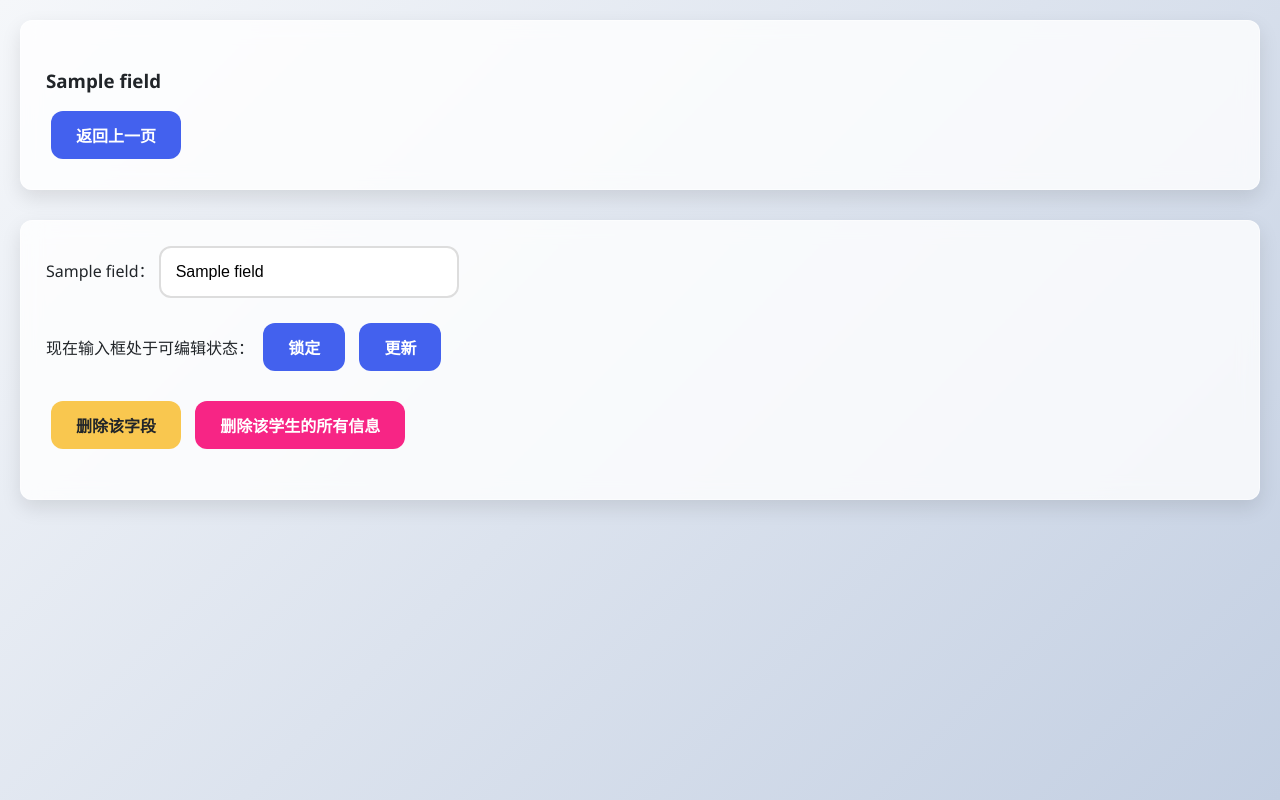
After one commit to DUT-AIIC2502/Class-Website-of-DUT, a Flask app: template templates/student_info.html in a window 1280 px wide. The commit adds this page. Run offline with Flask 3, Linux system fonts and the light colour scheme; the template is opened without the code that fills it: most values are stand-ins (such as "Sample title", 1, 10 or a date in 2020).

Commit message:
1. 优化了代码逻辑，将重复代码提前或构成函数。 2. 修改了部分变量的命名。
一、“信息管理”页面相关更新
1. 通过用超链接包裹按钮，实现了“信息管理”页面到任意学生的详细信息页面的跳转。
2. 更改了复选框的默认选中逻辑，并且将“姓名”和“学号”选项锁死。

二、“学生详细信息”页面相关更新
1. 完成了“学生详细信息”页面。
2. 完成了“学生详细信息”视图函数，使之具有以下功能：
（1）查询该学生的详细信息，并以表单输入框的形式呈现。
（2）默认为“只读”状态，防止意外修改。并在不同情况下分别设置了button，以解锁/锁定。
（3）解锁后，可直接修改学生信息，并通过点击“更新”button以提交更新。
（4）点击“返回上一页”button，返回“信息管理”页面。

三、README.md文件的更新
1. 添加了较为详尽的数据结构说明。

```diff
--- a/app.py
+++ b/app.py
@@ -6,16 +6,16 @@ from translate import Translator
 app = Flask(__name__)
 
 
-"""描述数据库的类"""
 class MyDB:
+    """描述数据库的类"""
     host = 'localhost'
     user = 'root'
     pw = '12345qazxc'
     database = 'AIIC_student_info'
 
 
-"""将中文翻译为特定格式的英文，用于将字段的中文名转化为字段"""
 def translate(chinese_str):
+    """将中文翻译为特定格式的英文，用于将字段的中文名转化为字段"""
     translator = Translator(from_lang='Chinese', to_lang='English')
     translation_1 = translator.translate(chinese_str)
 
@@ -30,8 +30,8 @@ def translate(chinese_str):
     return translation_3
 
 
-"""将任意维数的元组转化为列表"""
 def tuple_to_list(target_tuple):
+    """将任意维数的元组转化为列表"""
     result_list = []
     for item in target_tuple:
         if isinstance(item, tuple):
@@ -41,8 +41,8 @@ def tuple_to_list(target_tuple):
     return result_list
 
 
-"""用于标记需要默认选中的复选框或下拉列表"""
 def mark_default(list_to_mark, mark_fields, type):
+    """用于标记需要默认选中的复选框或下拉列表"""
     type_str = ''
     if type == 'checkbox':
         type_str = 'checked'
@@ -61,16 +61,15 @@ def mark_default(list_to_mark, mark_fields, type):
     return result
 
 
-
-"""跳转至需要的页面"""
 @app.route('/', methods=['GET'])
 def get_redirect():
+    """跳转至需要的页面"""
     return redirect(url_for('info_management'), code=302, Response=None)
 
 
-"""学生信息查询界面"""
 @app.route('/info_management', methods=['GET', 'POST'])
 def info_management():
+    """学生信息查询界面"""
     # 用来执行的mysql语句
     sql_str = ''
 
@@ -84,10 +83,11 @@ def info_management():
     # 使用cursor()方法创建一个游标对象cursor
     cursor = db.cursor()
 
+    # 获取student_info_aiic2502的所有字段及中文名
+    cursor.execute('select * from student_info_AIIC2502_field')
+    result_field_tup = cursor.fetchall()
+
     if request.method == 'GET':
-        # 获取表格student_info_aiic2502的所有字段，用以渲染网页
-        cursor.execute('select * from student_info_AIIC2502_field')
-        result_field_tup = cursor.fetchall()
 
         # 需要被标记为默认选中的字段
         checkboxs_to_mark = ('name', 'student_id')
@@ -107,12 +107,10 @@ def info_management():
         form_get = request.form.to_dict()
         # 获取表单中选中的所有字段名
         fields = request.form.getlist('field_to_show')
-        # 获取student_info_aiic2502的所有字段及中文名
-        cursor.execute('select * from student_info_AIIC2502_field')
-        result_field_tup = cursor.fetchall()
+
         # 获取所有已有的名字、学号
         cursor.execute('select name, student_ID from student_info_aiic2502')
-        result_info = cursor.fetchall()  # 用于比对姓名、学号
+        result_basic_info = cursor.fetchall()  # 用于比对姓名、学号
 
         # 更新操作
         if form_get['method'] == 'update':
@@ -144,12 +142,12 @@ def info_management():
 
             # 进行比对，避免重复输入
             method = 0  # 用于判断进行添加还是更新操作
-            if len(result_info) != 0:
-                for index in range(len(result_info)):
+            if len(result_basic_info) != 0:
+                for index in range(len(result_basic_info)):
                     # 名字重复
-                    if form_get['name'] == result_info[index][0]:
+                    if form_get['name'] == result_basic_info[index][0]:
                         # 未输入学号 或 学号重复
-                        if form_get['student_id'] == '' or form_get['student_id'] == result_info[index][1]:
+                        if form_get['student_id'] == '' or form_get['student_id'] == result_basic_info[index][1]:
                             method = 1
                         break
             # method为0则添加，1则修改
@@ -226,12 +224,26 @@ def info_management():
                                    field_select=fields, filed_to_select_value=form_get['filed_to_select_value'])
 
 
-"""学生信息的详细界面"""
-@app.route('/info/<student_id>', methods=['GET', 'POST'])
+def select_to_show(cursor, student_id, result_field_tup):
+    """从数据库获取某个学生的详细信息，并制成符合传输规范的列表"""
+    # 查询该学生的详细信息
+    sql_str = f"select * from student_info_aiic2502 where student_id = '{student_id}'"
+    cursor.execute(sql_str)
+    result_student = cursor.fetchall()[0]
+
+    # 用来渲染前端的数组，默认只读
+    fields_values = []
+    for index in range(len(result_student)):
+        row = [result_field_tup[index][0], result_field_tup[index][1],
+               result_student[index]]
+        fields_values.append(row)
+
+    return fields_values
+
+
+@app.route('/student_info/<student_id>', methods=['GET', 'POST'])
 def student_info(student_id):
-    # 用来执行的mysql语句
-    sql_str = ''
-
+    """学生信息的详细界面"""
     # 数据库操作
     # 打开数据库连接
     db = pymysql.connect(host=MyDB.host,
@@ -242,15 +254,71 @@ def student_info(student_id):
     # 使用cursor()方法创建一个游标对象cursor
     cursor = db.cursor()
 
+    # 获取student_info_aiic2502的所有字段及中文名
+    cursor.execute('select * from student_info_AIIC2502_field')
+    result_field_tup = cursor.fetchall()
+
+    # # 说明是否锁定的状态
+    # whether_lock = 1  # 0表示解锁，1表示锁定
+
     if request.method == 'GET':
+        """进入页面"""
+        # 标记为锁定
+        if_readonly = 'readonly'
 
+        # 获得用来渲染前端的数组
+        fields_values = select_to_show(cursor, student_id, result_field_tup)
 
-
-        return render_template('')
+        # 关闭游标和数据库连接
+        cursor.close()
+        db.close()
+        return render_template('student_info.html', fields_values=fields_values,
+                               student_id=student_id, if_readonly=if_readonly)
 
     elif request.method == 'POST':
+        """提交表单后刷新页面"""
+        # 获取表单数据
+        form_get = request.form.to_dict()
 
-        return render_template('')
+        # 默认可编辑
+        if_readonly = ''
+        # 标记锁定状态
+        if form_get['method'] == 'unlock':
+            # whether_lock = 0
+            if_readonly = ''
+        elif form_get['method'] == 'lock':
+            # whether_lock = 1
+            if_readonly = 'readonly'
+
+        # 进行更新操作
+        elif form_get['method'] == 'update':
+            # 产生待执行的mysql语句
+            sql_str = 'update student_info_aiic2502 set '
+            for field in result_field_tup:
+                field_str = field[0]
+                sql_str += f"{field_str}='{form_get[field_str]}', "
+            sql_str = sql_str[:-2]
+            # 添加更新条件
+            sql_str += f" where student_id='{student_id}'"
+
+            cursor.execute(sql_str)
+
+        elif form_get['method'] == 'delete_field':
+            print()
+
+        # 进行删除操作
+        elif form_get['method'] == 'delete_all':
+            print()
+
+        # 进行查询操作，并形成列表
+        fields_values = select_to_show(cursor, student_id, result_field_tup)
+
+        # 关闭游标和数据库连接
+        cursor.close()
+        db.commit()
+        db.close()
+        return render_template('student_info.html', fields_values=fields_values,
+                               student_id=student_id, if_readonly=if_readonly)
 
 
 if __name__ == '__main__':
--- a/static/style_0.css
+++ b/static/style_0.css
@@ -144,7 +144,8 @@ a:hover {
 }
 
 label {
-    display: block;
+    display: inline;
+    /*min-width: 300px;*/
     margin-bottom: 8px;
     font-weight: 500;
     color: var(--dark);
@@ -157,6 +158,7 @@ input[type="number"],
 textarea,
 select {
     width: 100%;
+    max-width: 300px;
     padding: 15px;
     border: 2px solid #ddd;
     border-radius: var(--border-radius);
--- a/templates/select.html
+++ b/templates/select.html
@@ -20,6 +20,7 @@
                 <p>2. 在复选框中选择需要更新的字段，并输入更新数据</p>
                 <p>3. 点击"更新"按钮可以将数据更新至数据库</p>
             </div>
+
 
             <div class="checkbox-list" id="checkboxList">
                 <div class="checkbox-item">
@@ -67,6 +68,7 @@
         </div>
     </div>
 
+    <!-- 对复选框以选择顺序进行排序 -->
     <script>
         document.addEventListener('DOMContentLoaded', function() {
             const checkboxes = document.querySelectorAll('input[type="checkbox"]');
--- /dev/null
+++ b/templates/student_info.html
@@ -0,0 +1,45 @@
+<!DOCTYPE html>
+<html lang="zh-CN">
+<head>
+    <meta charset="UTF-8">
+    <title>详细信息</title>
+    <link rel="stylesheet" type="text/css" href="../static/style_0.css">
+</head>
+<body>
+    <!-- 返回上一个页面 -->
+    <div class="card">
+        <h3><b>{{fields_values.0.2}}</b></h3>
+        <a href="/info_management" target="_self" title="">
+            <button class="btn btn-primary" type="button">返回上一页</button>
+        </a>
+    </div>
+
+    <!-- 呈现详细信息的表单 -->
+    <div class="card">
+        <form method="post" action="/student_info/{{student_id}}">
+            <!-- 分条输出该学生的详细信息 -->
+            {% for field in fields_values %}
+                <div class="form-group">
+                    <label for="{{field.0}}">{{field.1}}：</label>
+                    <input type="text" id="{{field.0}}" name="{{field.0}}" value="{{field.2}}" {{if_readonly}}>
+                </div>
+            {% endfor %}
+            <!-- 按钮 -->
+            <div class="form-group">
+                {% if if_readonly == 'readonly' %}
+                    <label>现在输入框处于只读状态：</label>
+                    <button class="btn btn-primary" name="method" value="unlock">解锁</button>
+                {% else %}
+                    <label>现在输入框处于可编辑状态：</label>
+                    <button class="btn btn-primary" name="method" value="lock">锁定</button>
+                {% endif %}
+                <button class="btn btn-primary" name="method" value="update">更新</button>
+            </div>
+            <div class="form-group">
+                <button class="btn btn-warning" name="method" value="delete_field">删除该字段</button>
+                <button class="btn btn-danger" name="method" value="delete_all">删除该学生的所有信息</button>
+            </div>
+        </form>
+    </div>
+</body>
+</html>
```
Also changed, not shown: templates/finish.html (deleted, +0 -17 lines), templates/info_management.html (+15 -2 lines), README.md.
